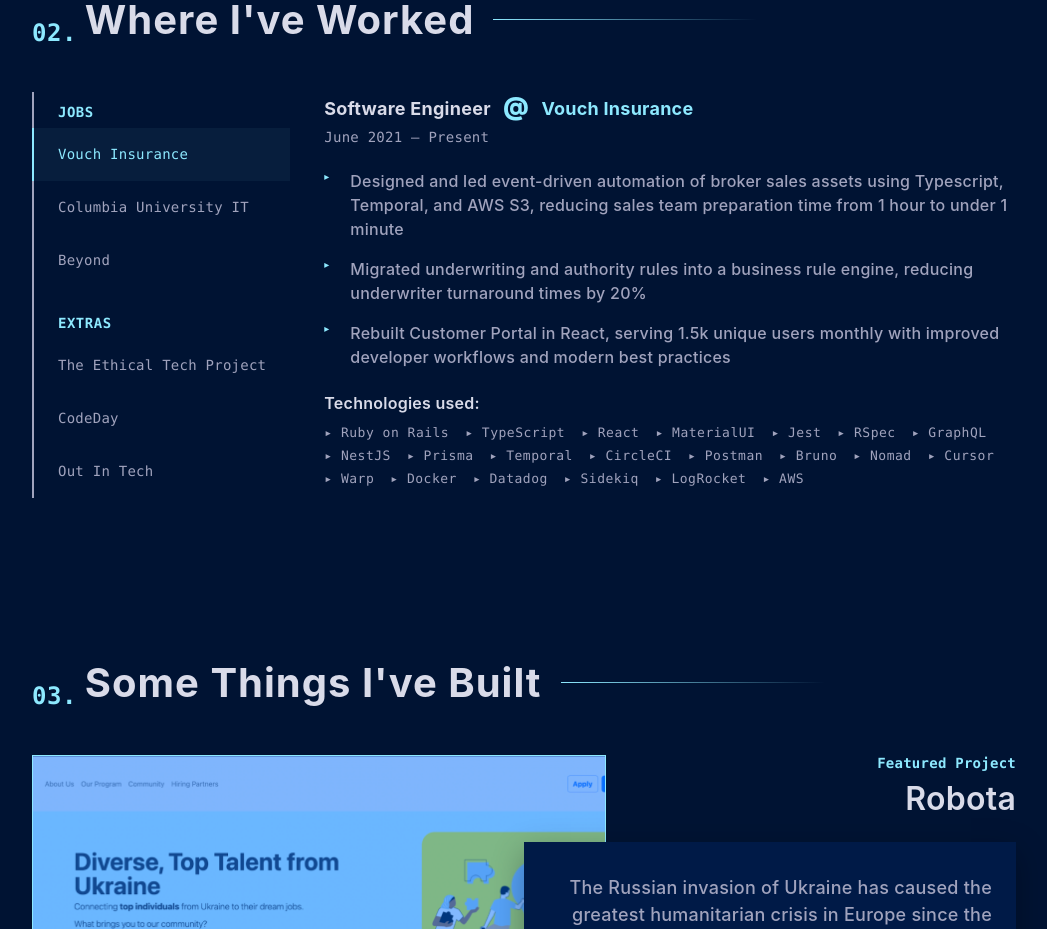
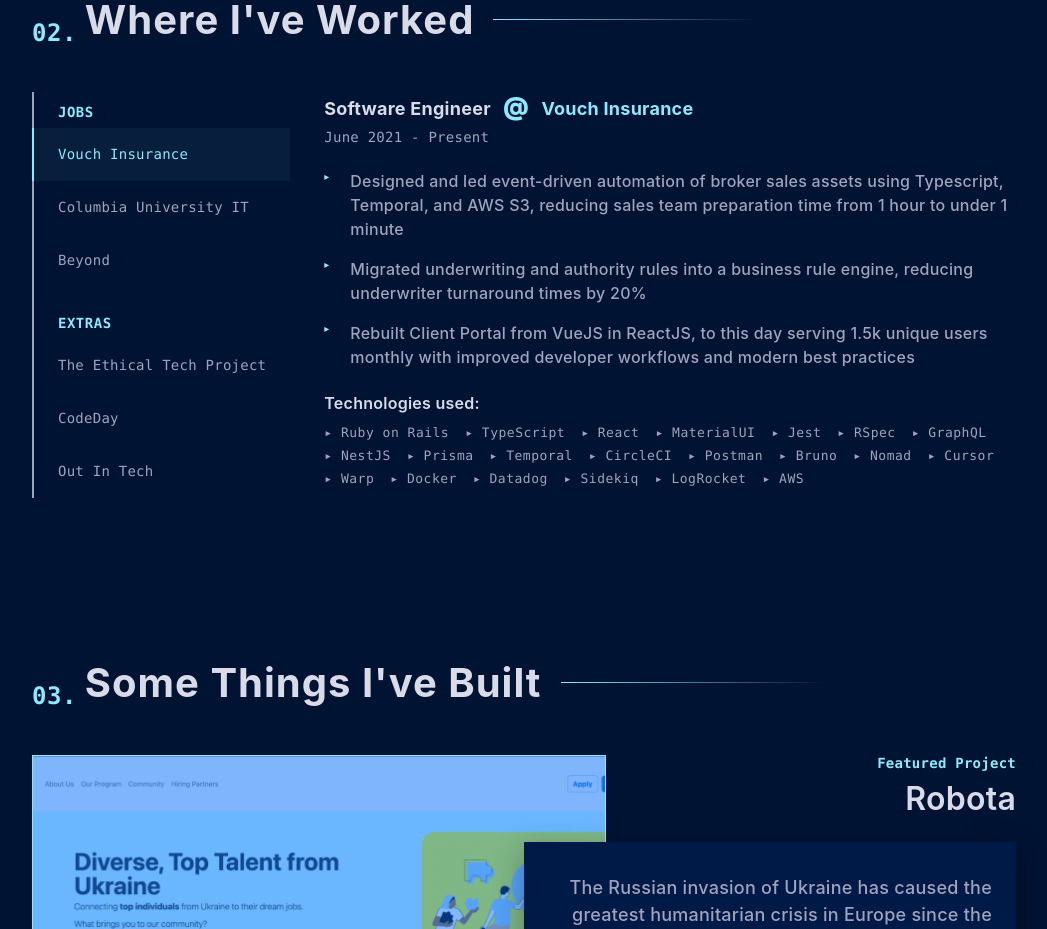
Before and after one commit to sabrinaspage/digital-ocean-app, a React (Create React App) app: page / in a window 1280 px wide. Shown: the part 2020-2949 px from the top of the page, without its empty margins (116-1163 px from the left). Built offline with nearby package versions, Linux system fonts and the light colour scheme.

Commit message:
description edit

```diff
--- a/src/components/Experience.js
+++ b/src/components/Experience.js
@@ -12,11 +12,11 @@
       roles: [
         {
           title: "Software Engineer",
-          date: "June 2021 – Present",
+          date: "June 2021 - Present",
           responsibilities: [
             "Designed and led event-driven automation of broker sales assets using Typescript, Temporal, and AWS S3, reducing sales team preparation time from 1 hour to under 1 minute",
             "Migrated underwriting and authority rules into a business rule engine, reducing underwriter turnaround times by 20%",
-            "Rebuilt Customer Portal in React, serving 1.5k unique users monthly with improved developer workflows and modern best practices"
+            "Rebuilt Client Portal from VueJS in ReactJS, to this day serving 1.5k unique users monthly with improved developer workflows and modern best practices"
           ]
         }
       ],
@@ -30,7 +30,7 @@
       roles: [
         {
           title: "Systems Development Intern",
-          date: "February 2021 – June 2021",
+          date: "February 2021 - June 2021",
           responsibilities: [
             "Streamlined system transition by migrating Confluence content into HTML-structured Jira Epics through Python API automation",
             "Contributed to Redivis open-source software to enable transfer of CSV files"
@@ -81,7 +81,7 @@
           title: "Mentor",
           date: "July 2023 – August 2023",
           responsibilities: [
-            "Guided two college students learning React, NodeJS, TypeScript and various Cloud APIs through the process of contributing to the Firefiles open-source application. Supported for seven weeks."
+            <>Guided two college students learning React, NodeJS, TypeScript and various Cloud APIs through the process of contributing to the <a href="https://github.com/faisalsayed10/firefiles" target="_blank" rel="noopener noreferrer" className="highlight">Firefiles</a> open-source application. Supported for seven weeks.</>
           ]
         }
       ],
@@ -96,8 +96,8 @@
           title: "Mentee",
           date: "April 2023 – June 2023",
           responsibilities: [
-            "Designed the user problem for landlords and tenants who live in affordable, accessible housing",
-            "Constructed the user design, data model and code architecture for a production-ready REST microservice"
+            "Designed and built a REST microservice that streamlines landlord-tenant communication by tracking maintenance requests and tenant needs in apartment housing",
+            "Received system design and collaboration mentorship under the guidance of Elisa Valdez de Ramírez"
           ]
         }
       ],
```
